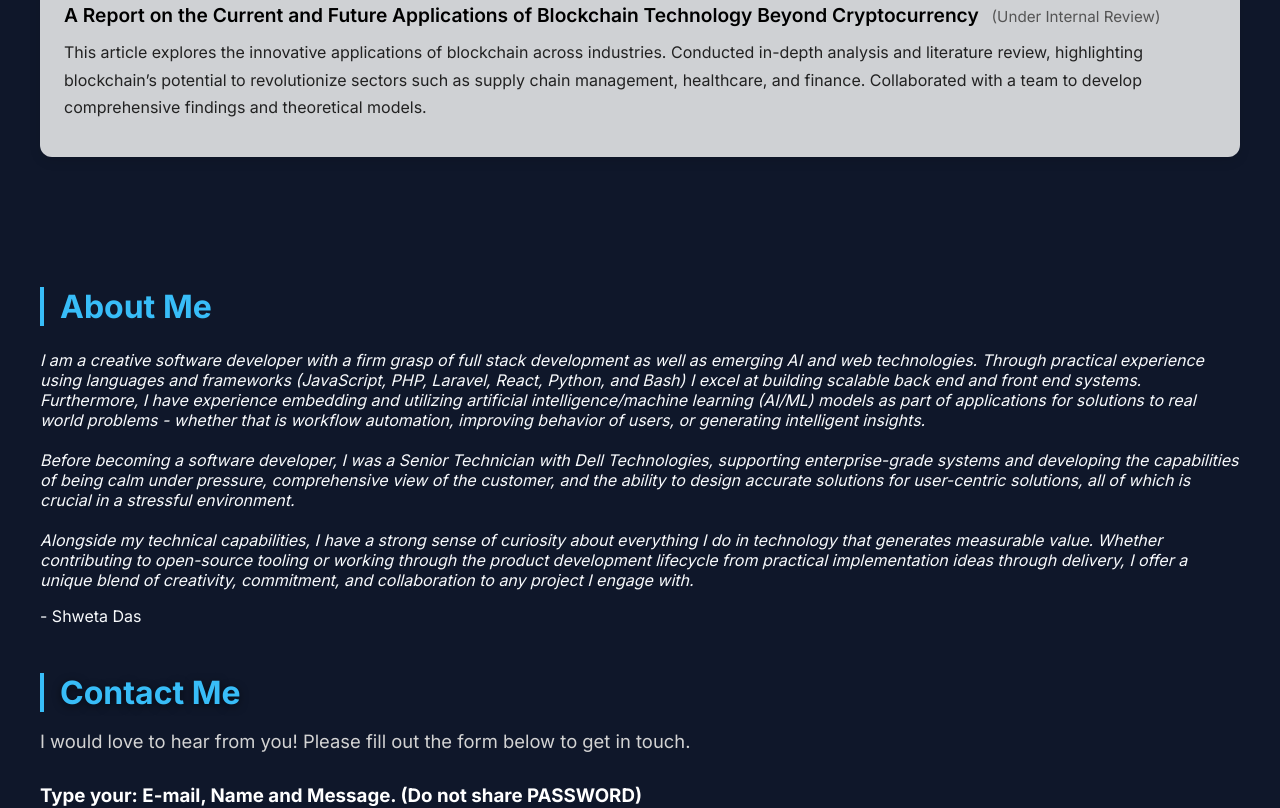
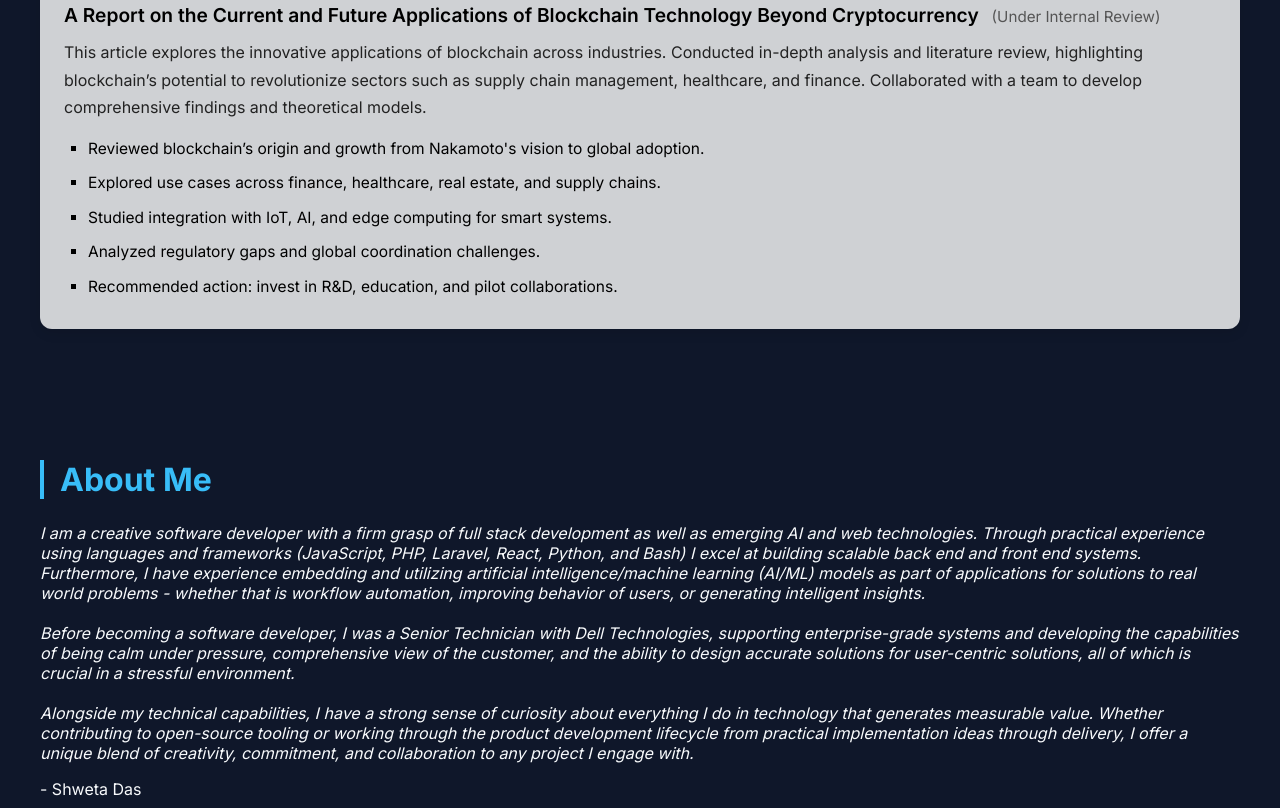
Before and after one commit to ShwetaDcode/Shweta, a plain HTML site: page index.html in a window 1280 px wide. Shown: the part 3247-4055 px from the top of the page. Drawn offline with Linux system fonts and the light colour scheme.

Commit message:
Update index.html

```diff
--- a/index.html
+++ b/index.html
@@ -210,6 +210,13 @@
             <p>
                 This article explores the innovative applications of blockchain across industries. Conducted in-depth analysis and literature review, highlighting blockchain’s potential to revolutionize sectors such as supply chain management, healthcare, and finance. Collaborated with a team to develop comprehensive findings and theoretical models.
             </p>
+            <ul class="research-points">
+                <li>Reviewed blockchain’s origin and growth from Nakamoto's vision to global adoption.</li>
+                <li>Explored use cases across finance, healthcare, real estate, and supply chains.</li>
+                <li>Studied integration with IoT, AI, and edge computing for smart systems.</li>
+                <li>Analyzed regulatory gaps and global coordination challenges.</li>
+                <li>Recommended action: invest in R&D, education, and pilot collaborations.</li>
+            </ul>
         </div>
 
 
```
